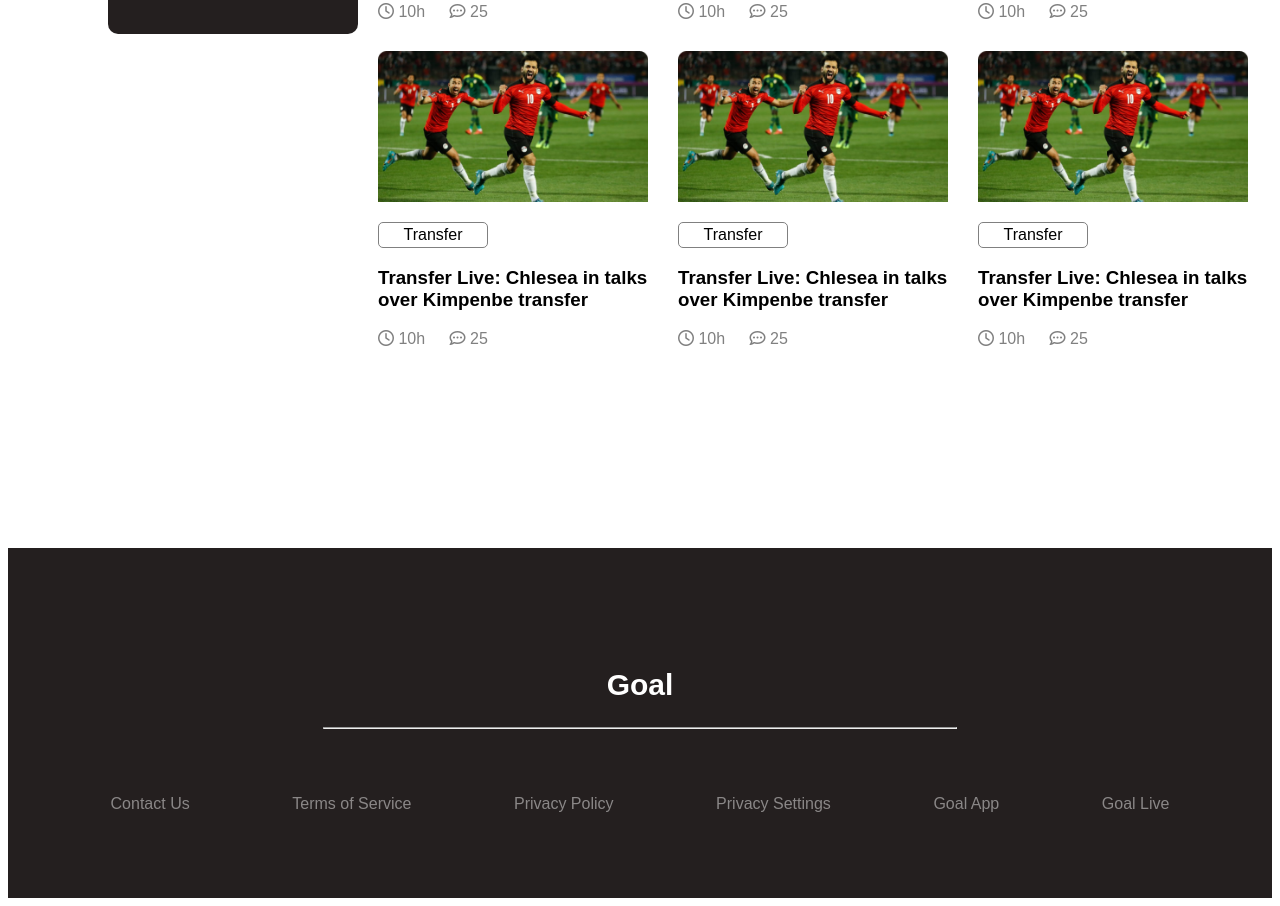
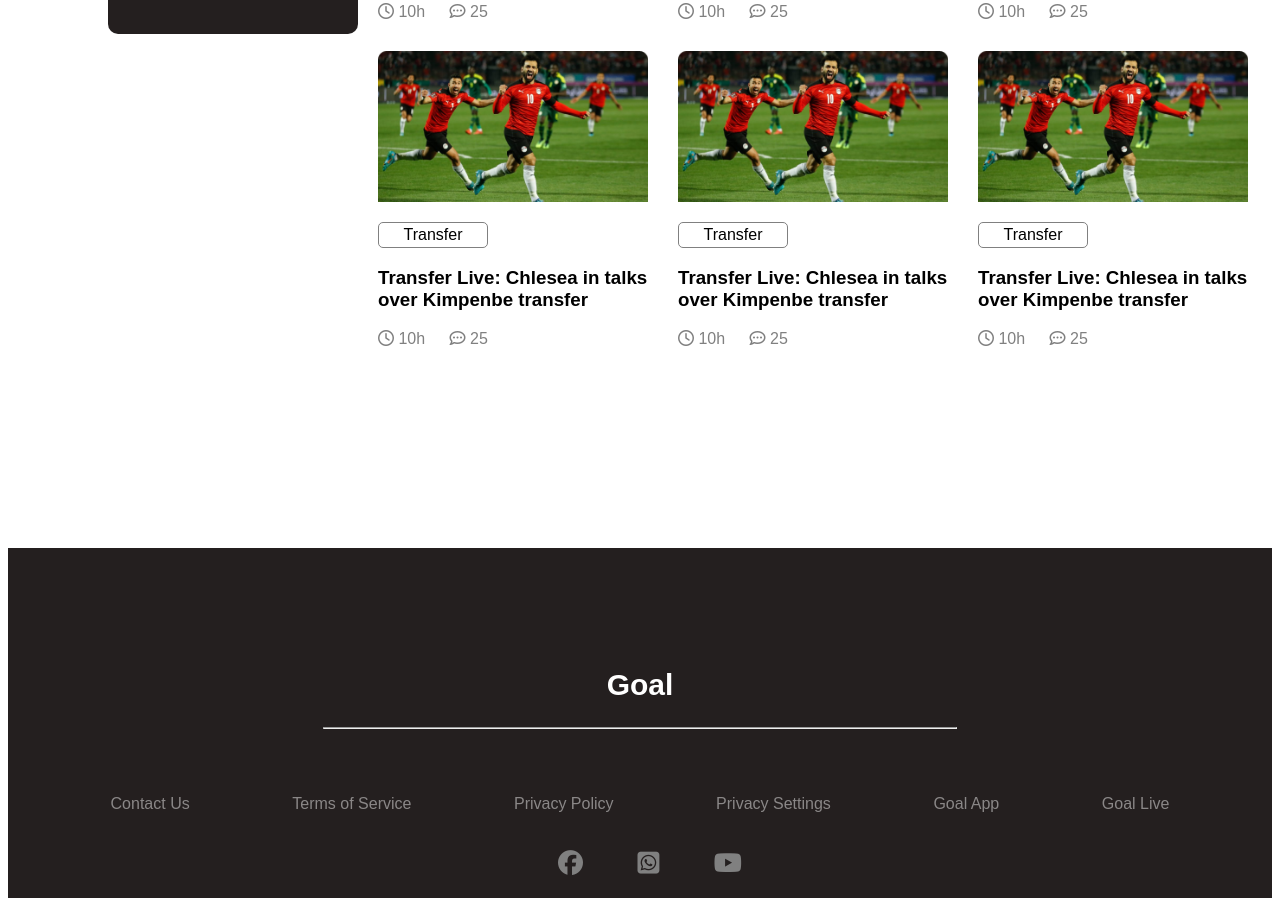
Before and after one commit to mdpervaj/world-cup, a plain HTML site: page index.html in a window 1280 px wide. Shown: the part 1012-1918 px from the top of the page. Drawn offline with Linux system fonts and the light colour scheme.

Commit message:
complete

```diff
--- a/index.html
+++ b/index.html
@@ -10,6 +10,7 @@
     <script src="https://kit.fontawesome.com/9ad93c5643.js" crossorigin="anonymous"></script>
     <link rel="stylesheet" media="screen and (max-width: 600px)" href="medias/mobile.css">
     <link rel="stylesheet" media="screen and (min-width: 600px) and (max-width: 992px)" href="medias/tablet.css">
+    <script src="https://kit.fontawesome.com/9ad93c5643.js" crossorigin="anonymous"></script>
 </head>
 <body>
    <main>
@@ -133,6 +134,13 @@
             <p>Goal App</p>
             <p>Goal Live</p>
         </div>
+  <div class="icon-boss">
+    <div class="socila-media-icon">
+        <a target="_blank" href="https://www.facebook.com/justsulofficial"><i class="fa-brands fa-facebook"></i></a>
+        <a target="_blank" href="https://www.whatsapp.com/"><i class="fa-brands fa-whatsapp-square"></i></a>
+        <a target="_blank" href="https://www.youtube.com/"><i class="fa-brands fa-youtube"></i></a>
+    </div>
+  </div>
     </footer>
     <!----------------footer end------------->
    </main>
--- a/medias/tablet.css
+++ b/medias/tablet.css
@@ -93,4 +93,7 @@ footer{
     margin-top: 80px;
     height: 350px;
 }
+.socila-media-icon{
+    display: none;
+}
 /* footer end --------- */
--- a/styles/style.css
+++ b/styles/style.css
@@ -121,5 +121,16 @@ hr{
     color: rgb(138, 135, 135);
     margin-top: 50px;
 }
+.socila-media-icon a{
+    display: inline;
+    justify-content: center;
+    color: gray;
+    margin-left: 50px;
+    font-size: 25px;
+}
+.icon-boss{
+    margin-top: 20px;
+    margin-left: 500px;
+}
 /*--------------
 -----footer style end -----*/
```
